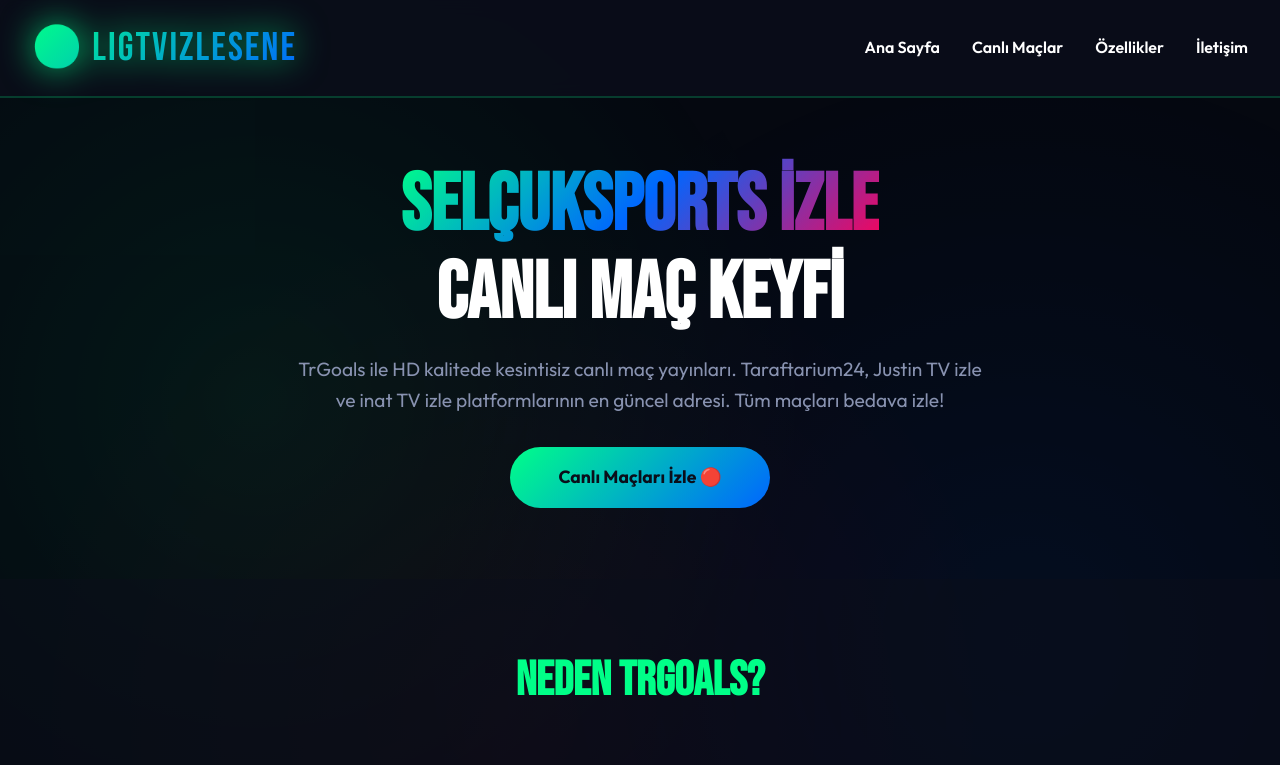
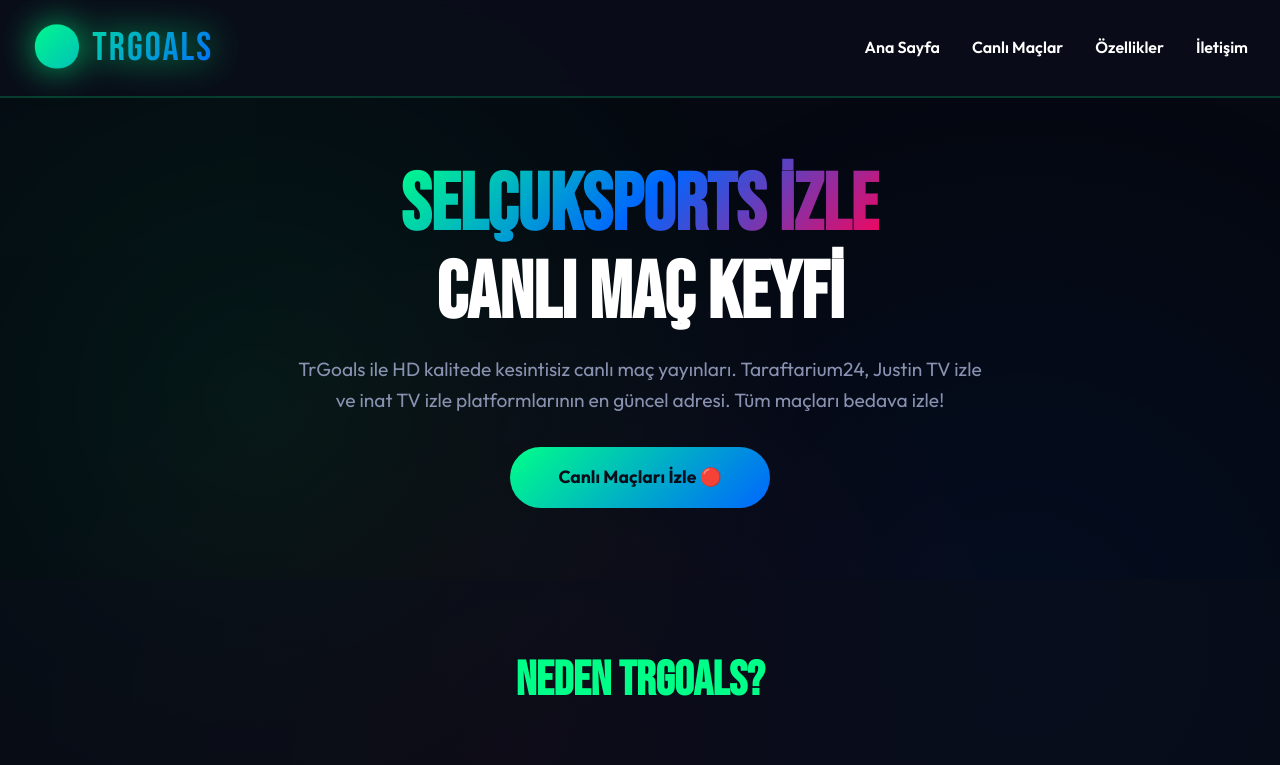
Before and after one commit to osdahd/ligtvizlesenegiris, a plain HTML site: page index.html in a window 1280 px wide. Shown: the top 765 px of the page. Drawn offline with Linux system fonts and the light colour scheme.

Commit message:
Add files via upload

```diff
--- a/index.html
+++ b/index.html
@@ -477,7 +477,7 @@
 
     <header>
         <nav class="container">
-            <div class="logo">⚽ LIGTVIZLESENE</div>
+            <div class="logo">⚽ TRGOALS</div>
             <ul class="nav-links">
                 <li><a href="#anasayfa">Ana Sayfa</a></li>
                 <li><a href="#canli-maclar">Canlı Maçlar</a></li>
```
